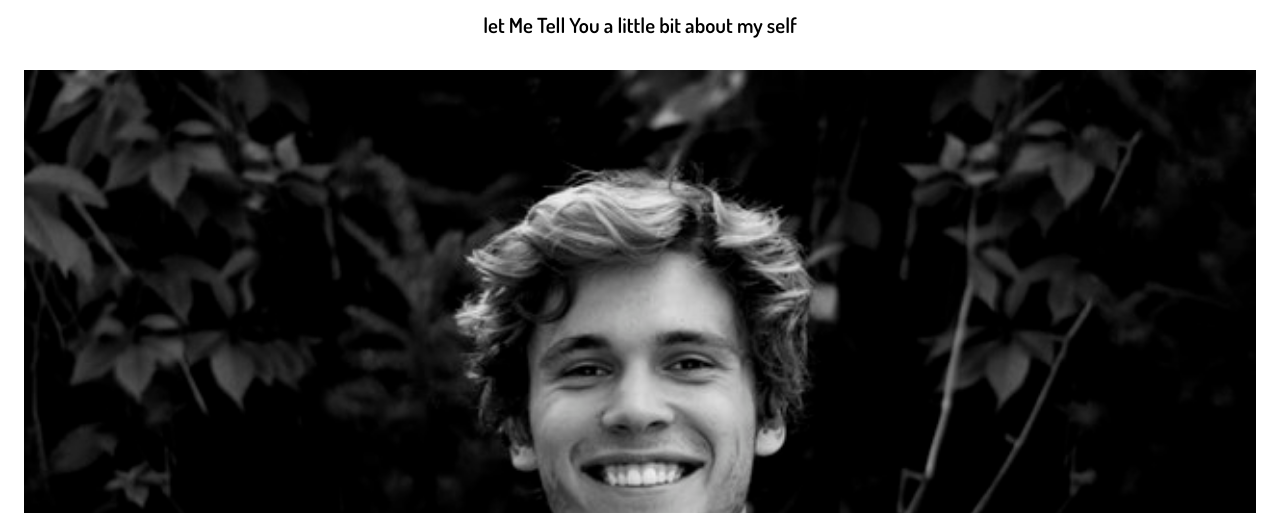
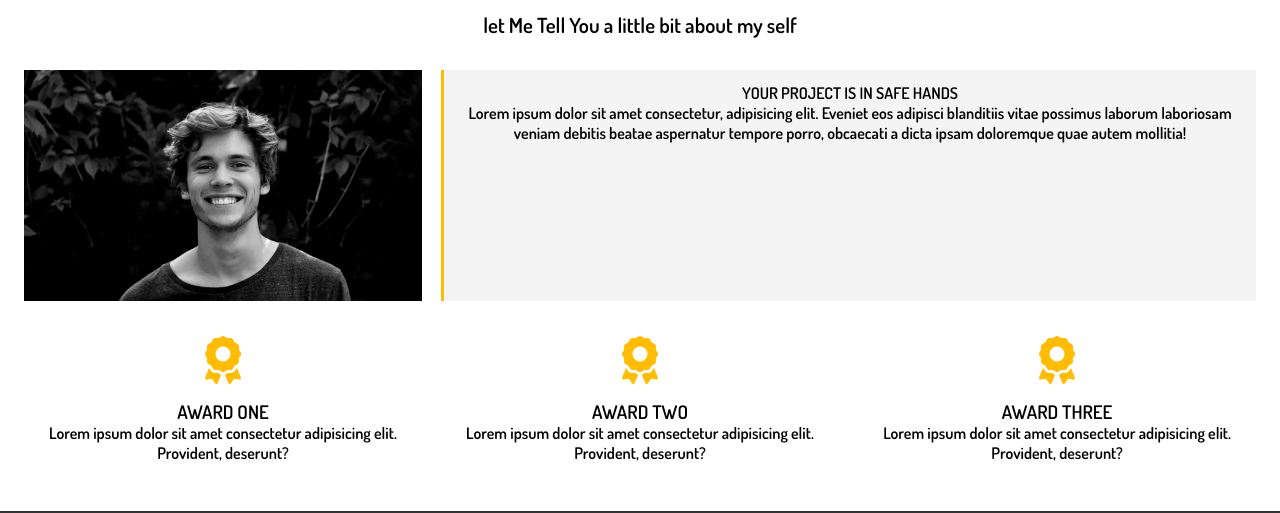
Before and after one commit to ahmedkhaled89/my-custom-john-doe-portfolio, a website: page dist/about.html in a window 1280 px wide. Shown: the part 202-715 px from the top of the page. Drawn offline with Linux system fonts and the light colour scheme.

Commit message:
Styling the about info section in the about page

```diff
--- a/scss/main.scss
+++ b/scss/main.scss
@@ -204,6 +204,47 @@ img {
   }
 }
 
+// About Sections
+#about {
+  &-a {
+    .about-info {
+      display: grid;
+      grid-template-areas:
+        'bio-image bio bio'
+        'aw1 aw2 aw3';
+      grid-gap: 1.2rem;
+    }
+
+    // Grid Area
+    .bio-image {
+      grid-area: bio-image;
+    }
+    .bio {
+      grid-area: bio;
+      border-left: 3px solid $main-color;
+      padding: 0.8rem;
+    }
+
+    .award-1 {
+      grid-area: aw1;
+    }
+
+    .award-2 {
+      grid-area: aw2;
+    }
+
+    .award-3 {
+      grid-area: aw3;
+    }
+    .award-1 .fas,
+    .award-2 .fas,
+    .award-3 .fas {
+      color: $main-color;
+      margin: 1rem;
+    }
+  }
+}
+
 // Footer
 
 #main-footer {
```
Also changed, not shown: dist/css/main.css.
